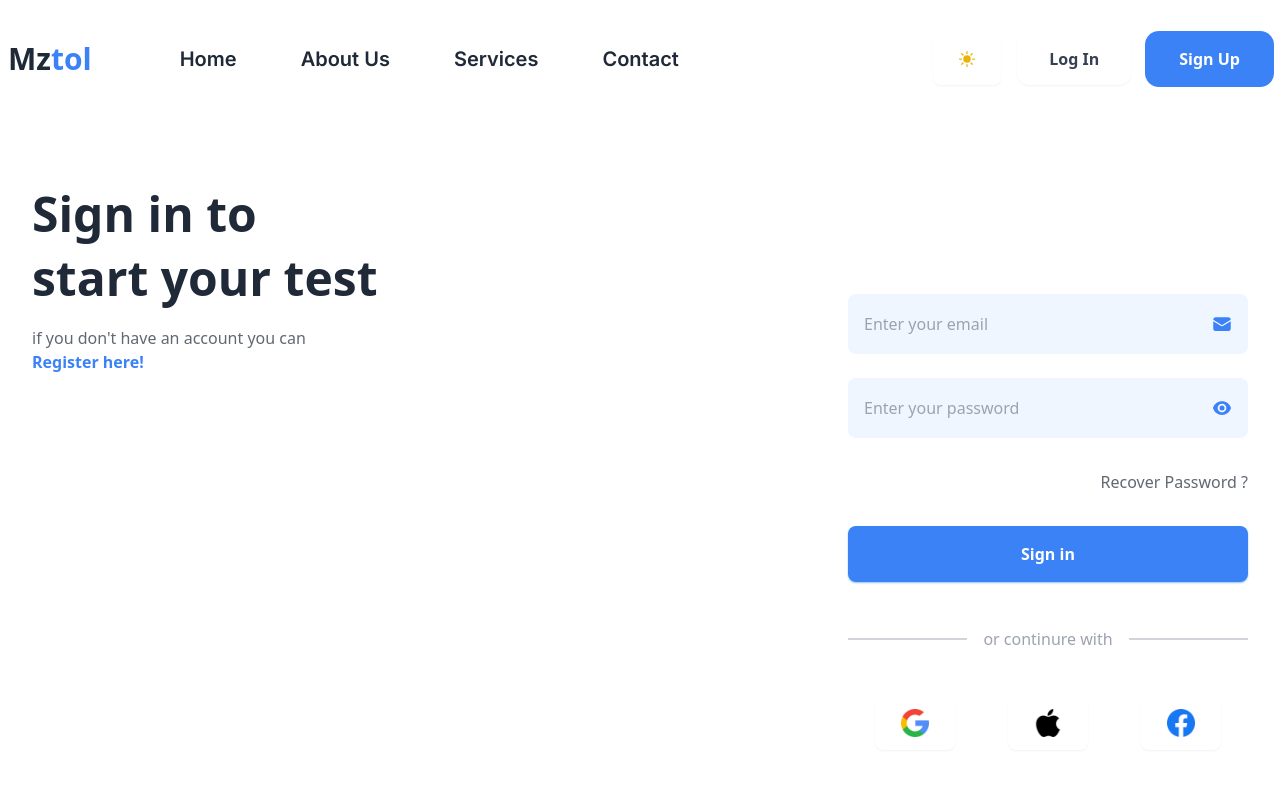
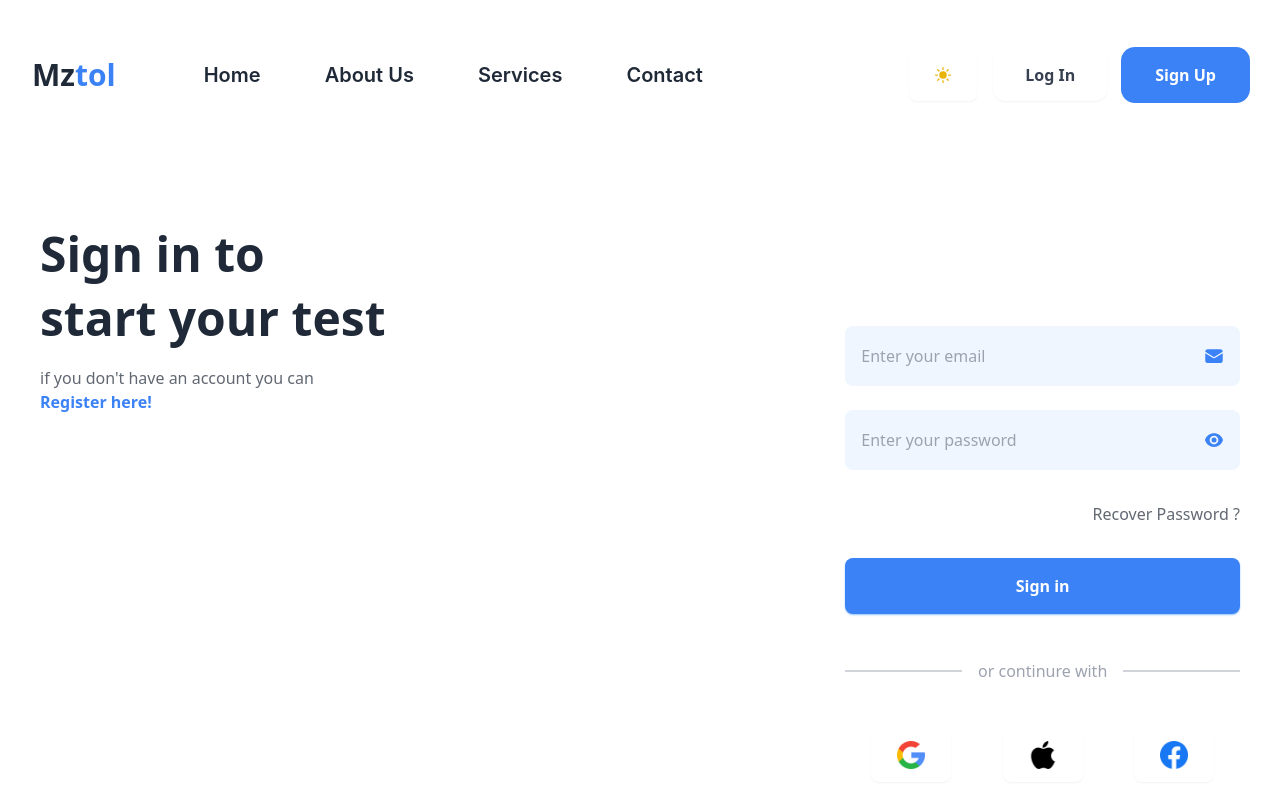
Before and after one commit to chihabMe/daw-addiction-detector, a React (Vite) app in the folder frontend/: page /accounts/login in a window 1280 px wide. Shown: the top 800 px of the page. Built offline with nearby package versions, Linux system fonts and the light colour scheme.

Commit message:
improved the header components

```diff
--- a/frontend/index.html
+++ b/frontend/index.html
@@ -5,9 +5,9 @@
     <link rel="icon" type="image/svg+xml" href="/vite.svg" />
     <meta name="viewport" content="width=device-width, initial-scale=1.0" />
     <title>Vite + React + TS</title>
-<link rel="preconnect" href="https://fonts.googleapis.com">
-<link rel="preconnect" href="https://fonts.gstatic.com" crossorigin>
-<link href="https://fonts.googleapis.com/css2?family=Inter:wght@400;600;700;800&family=Roboto:ital,wght@0,400;0,500;0,700;0,900;1,500;1,700&family=Rubik:ital,wght@0,400;0,500;0,600;0,700;0,800;0,900;1,400&display=swap" rel="stylesheet">
+<!-- <link rel="preconnect" href="https://fonts.googleapis.com"> -->
+<!-- <link rel="preconnect" href="https://fonts.gstatic.com" crossorigin> -->
+<!-- <link href="https://fonts.googleapis.com/css2?family=Inter:wght@400;600;700;800&family=Roboto:ital,wght@0,400;0,500;0,700;0,900;1,500;1,700&family=Rubik:ital,wght@0,400;0,500;0,600;0,700;0,800;0,900;1,400&display=swap" rel="stylesheet"> -->
     <!-- <link rel="preconnect" href="https://fonts.googleapis.com" /> -->
     <!-- <link rel="preconnect" href="https://fonts.gstatic.com" crossorigin /> -->
     <!-- <link -->
--- a/frontend/src/App.tsx
+++ b/frontend/src/App.tsx
@@ -12,9 +12,9 @@ function App() {
             key="dark_theme_overlay"
             transition={{}}
             initial={{opacity:0}}
-            exit={{opacity:1}}
+            exit={{opacity:0}}
             animate={{opacity:1}}
-            className="-z-10 fixed    top-0 bottom-0 left-0 right-0  bg-light  dark:bg-dark"></motion.div>
+            className="-z-10 fixed  top-0 bottom-0 left-0 right-0    bg-light  dark:bg-dark"></motion.div>
         )}
       </AnimatePresence>
       <RouterProvider router={router} />;
--- a/frontend/src/components/layout/Header/Header.tsx
+++ b/frontend/src/components/layout/Header/Header.tsx
@@ -29,9 +29,10 @@ const Header = () => {
       initial={{opacity:0,y:"-50%"}}
       animate={{opacity:1,y:0}}
       transition={{delay:0.1,duration:0.2}}
+      className="w-full w-full max-w-[1500px]  mx-auto my-4 px-4 px-4 py-4 md:px-8 rounded-lg overflow-hidden items-center    relative  ">
 
-      className="w-full px-4 py-4 md:px-2 items-center ">
-      <div className="w-full max-w-[1400px] flex items-center gap-16 justify-between py-4   mx-auto  ">
+        <div className=" dark:bg-gray-600 blur-[100px] -z-10 absolute top-0 bottom-0 left-0 right-0" />
+      <div className=" flex items-center gap-16 justify-between py-4   mx-auto  ">
         <Link to="/" className="text-text-darker dark:text-text-ligther ">
           <h1 className="capitalize font-bold  text-3xl">
             mz<span className="text-primary">tol</span>
--- a/frontend/src/pages/accounts/login.tsx
+++ b/frontend/src/pages/accounts/login.tsx
@@ -12,12 +12,27 @@ const LoginPage = () => {
     e.preventDefault();
   };
   return (
-    <main className="w-full min-h-screen flex justify-center items-center  ">
-      <section className="w-full h-[800px]   mx-auto max-w-[1500px]   gap-4   my-auto  rounded-xl p-8   flex justify-between   ">
-        <div className="w-2/3 hidden  lg:flex    ">
-          <div className="w-full max-w-[500px] flex  pt-10  flex-col gap-4">
-            <h1 className="font-bold text-text-darker dark:text-text-ligther text-5xl ">Sign in to</h1>
-            <h1 className="font-bold text-text-darker dark:text-text-ligther text-5xl ">start your test</h1>
+    <main className="w-full min-h-screen flex  justify-center items-center  ">
+
+
+      <motion.section
+        initial={{
+          opacity:0,
+        }}
+        animate={{
+          opacity:1,
+        }}
+        transition={{
+          duration:0.5
+        }}
+
+        className="w-full h-[800px] relative       mx-auto max-w-[1500px]   gap-4   my-auto  rounded-xl p-10   flex justify-between    ">
+        <div className="w-2/3  hidden  backdrop-blur  lg:flex    ">
+
+
+          <div className="w-full  max-w-[500px] flex  pt-10  flex-col gap-4">
+            <h1 className="font-bold text-gray-800 dark:text-text-ligther text-5xl ">Sign in to</h1>
+            <h1 className="font-bold text-gray-800 dark:text-text-ligther text-5xl ">start your test</h1>
             <p className="w-full max-w-[300px] font-medium text-text-dark dark:text-text-light py-2">
               if you don't have an account you can
               <Link to="/accounts/signup" className="text-primary  font-bold">
@@ -56,9 +71,11 @@ const LoginPage = () => {
             </Button>
           </form>
           <div className="flex items-center justify-between gap-4 py-4  text-gray-400 font-medium">
-            <hr className=" grow my-6 border-t-2 border-gray-300 dark:border-gray-600" />
+            <motion.hr
+              className=" grow my-6 border-t-2 border-gray-300 dark:border-gray-600" />
             <p>or continure with</p>
-            <hr className=" grow my-6 border-t-2 border-gray-300 dark:border-gray-600" />
+            <motion.hr
+              className=" grow my-6 border-t-2 border-gray-300 dark:border-gray-600" />
           </div>
           <div className="flex justify-around flex-col gap-4 lg:gap-0 lg:flex-row ">
         <LoginSocialMediaItem text="google" link="/accounts/login" src="/images/social_media/google.png"  />
@@ -66,21 +83,23 @@ const LoginPage = () => {
         <LoginSocialMediaItem text="facebook" link="/accounts/login" src="/images/social_media/facebook.png"  />
           </div>
         </div>
-      </section>
+      </motion.section>
     </main>
   );
 };
 
 const LoginSocialMediaItem = ({src,link,text}:{src:string,text:string,link:string}) => {
   return (
-    <div className="bg-ligth dark:bg-dark relative  py-[15px] px-10 hover:shadow-lg   transition-all duration-200  rounded-lg  shadow-sm cursor-pointer ">
+    <motion.div
+
+      className="bg-ligth dark:bg-dark relative  py-[15px] px-10 hover:shadow-lg   transition-all duration-200  rounded-lg  shadow-sm cursor-pointer ">
       <Link to={link} className="flex justify-center w-full  items-center w-6 h-6">
         <img src={src} className="w-7 h-7  mx-auto absolute left-4 top-1/2 lg:left-1/2 lg:-translate-x-1/2 -translate-y-1/2   " />
         <span className=" lg:hidden text-text-darker capitalize font-bold dark:text-text-ligther">
           {text}
         </span>
       </Link>
-    </div>
+    </motion.div>
   );
 };
 
--- a/frontend/src/pages/home.tsx
+++ b/frontend/src/pages/home.tsx
@@ -3,7 +3,7 @@ import Button from "../components/ui/Button";
 import { motion } from "framer-motion";
 
 const HomePage = () => (
-  <main className="min-h-screen px-4">
+  <main className="min-h-screen px-4 relative ">
     <motion.section
           transition={{delay:0.1,duration:0.4}}
           initial={{y:-50,opacity:0}}
--- a/frontend/src/routes/root.tsx
+++ b/frontend/src/routes/root.tsx
@@ -1,24 +1,44 @@
-import {  Outlet, useLocation } from "react-router-dom";
+import { Outlet, useLocation } from "react-router-dom";
 import Header from "../components/layout/Header/Header";
 import Footer from "../components/layout/Footer/Footer";
 import { Toaster } from "react-hot-toast";
-import { CheckCircleIcon} from "@heroicons/react/24/solid"
-const excludeLayoutPaths = ["/quiz"]
+import { CheckCircleIcon } from "@heroicons/react/24/solid";
+const excludeLayoutPaths = ["/quiz"];
 export function Root() {
-  const pathname = useLocation().pathname
-  if(excludeLayoutPaths.includes(pathname)){
+  const pathname = useLocation().pathname;
+  if (excludeLayoutPaths.includes(pathname)) {
     return (
-    <>
-    <Outlet/>
-      <Toaster   position="bottom-right"   toastOptions={{duration:2500,className:"bg-white  min-w-[200px] font-medium",icon:<CheckCircleIcon className="w-6 h-6 text-primary"/>}}  />
-    </>
-    )
+      <>
+        <Outlet />
+        <Toaster
+          position="bottom-right"
+          toastOptions={{
+            duration: 2500,
+            className: "bg-white  min-w-[200px] font-medium",
+            icon: <CheckCircleIcon className="w-6 h-6 text-primary" />,
+          }}
+        />
+      </>
+    );
   }
   return (
+
     <>
+
+      <Toaster
+        position="bottom-right"
+        toastOptions={{
+          duration: 2500,
+          className: "bg-white  min-w-[200px] font-medium",
+          icon: <CheckCircleIcon className="w-6 h-6 text-primary" />,
+        }}
+      />
+
+
       <Header />
       <Outlet />
-      <Footer/>
+      <Footer />
+
     </>
   );
 }
```
